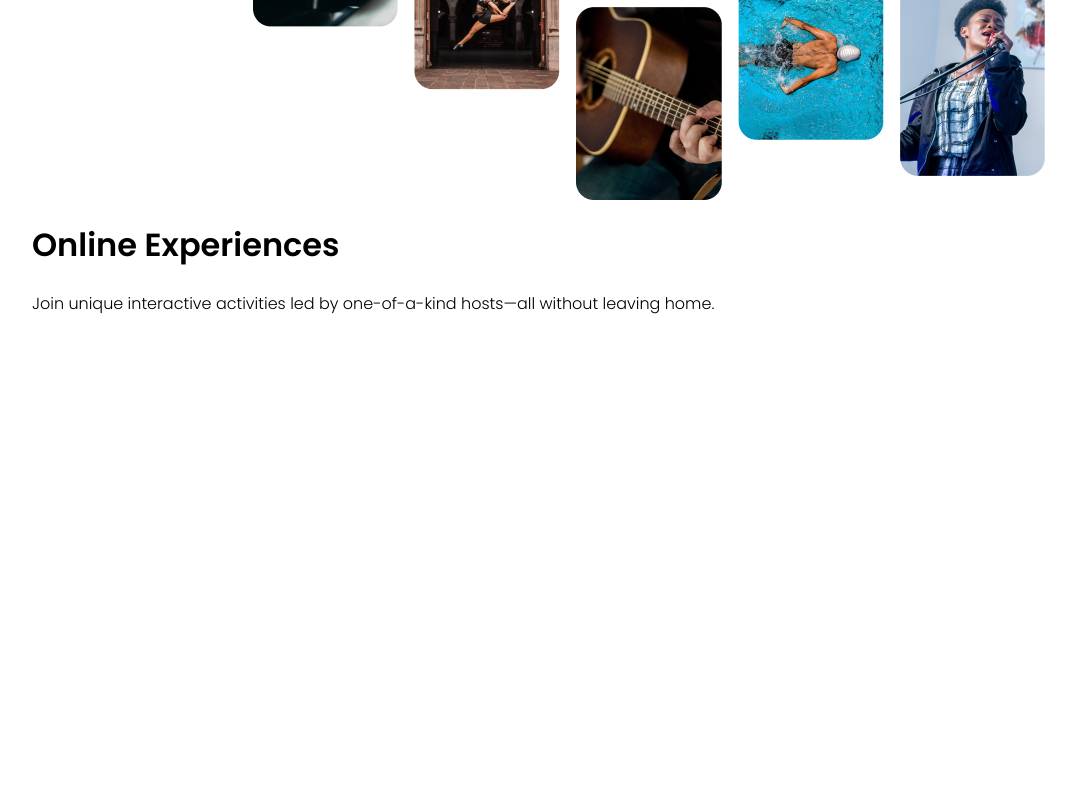
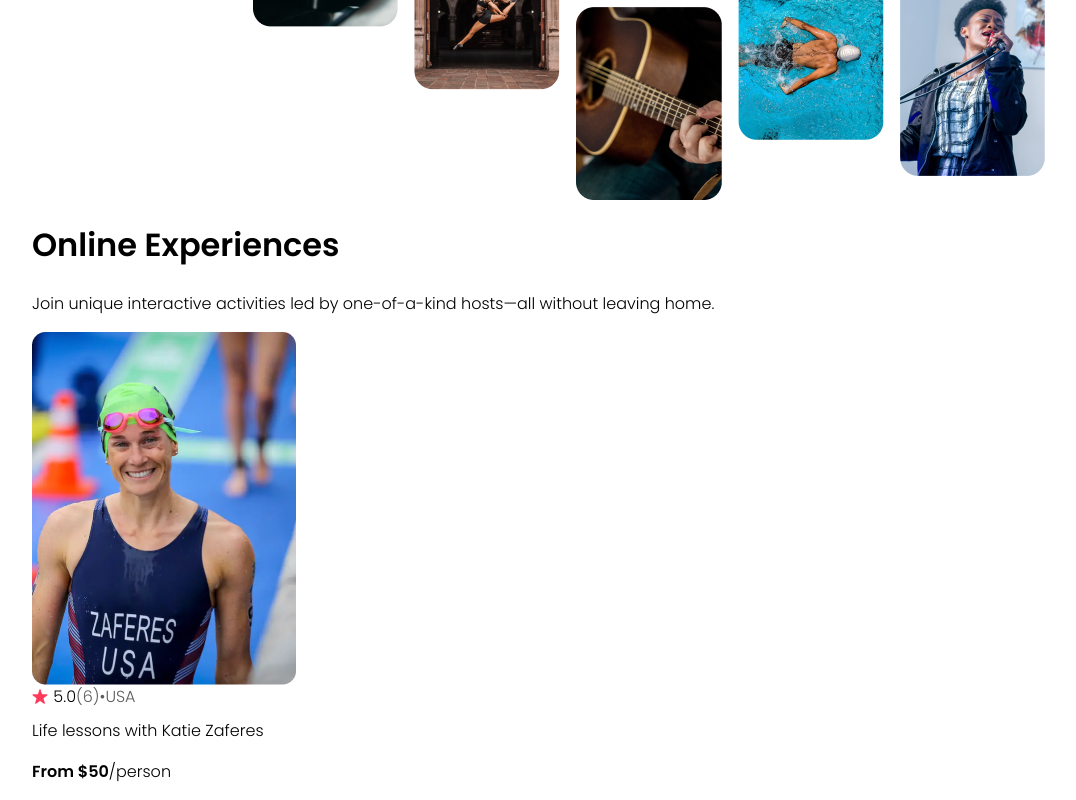
Before and after one commit to zahrabeng/airbnb-clone-react, a React (Create React App) app: page / in a window 1280 px wide. Shown: the part 402-1202 px from the top of the page, without its empty margins (6-1082 px from the left). Before the commit the page ends 800 px from the top, so only its background shows below. Built offline with nearby package versions, Linux system fonts and the light colour scheme.

Commit message:
added reusable component for card with props

```diff
--- a/public/css/style.css
+++ b/public/css/style.css
@@ -1,3 +1,10 @@
+body{
+    font-family:Poppins;
+}
+.gray{
+    color: rgb(94, 91, 91);
+}
+
 nav {
     height: 70px;
     display: flex;
@@ -16,8 +23,21 @@ nav {
 }
 
 .hero-content{
-    font-family:Poppins;
     margin-left: 30px;
+}
 
+.each-card{
+    margin-left: 30px;
+}
 
+.card-info{
+    display: flex;
+    align-items: center;
+    padding-bottom: 0px;
+    max-height: 10px
 }
+
+.star{
+    height: 15px;
+    margin-right: 5px;
+}
--- /dev/null
+++ b/src/components/Card.tsx
@@ -0,0 +1,22 @@
+interface CardsInterface{
+    image: string;
+    rating:string;
+    description:string;
+    price:string;
+    reviews:number;
+}
+
+export default function Card(props:CardsInterface):JSX.Element{
+    return(
+        <div className="each-card">
+         <img src= {props.image} alt="someone swimming"/>
+         <span className="card-info">
+            <img src="images/Star.png" alt="star bullet" className="star"/>
+            <p>{props.rating}</p>
+            <p className="gray">({props.reviews})•USA</p>
+         </span>
+        <p>{props.description}</p>
+        <p><strong>From {props.price}</strong>/person</p>
+        </div>
+    )
+}
--- a/src/components/Main.tsx
+++ b/src/components/Main.tsx
@@ -1,11 +1,20 @@
 import NavBar from "./NavBar"
 import Hero from "./Hero"
+import Card from "./Card"
 
 export default function Main():JSX.Element{
     return(
         <>
         <NavBar/>
         <Hero/>
+        <div>
+            <Card image="images/swimmer.png"
+            rating = "5.0"
+            description = "Life lessons with Katie Zaferes"
+            price = "$50"
+            reviews = {6}
+            />
+        </div>
         </>
     )
 }
```
Also changed, not shown: public/images/Star.png (added).
